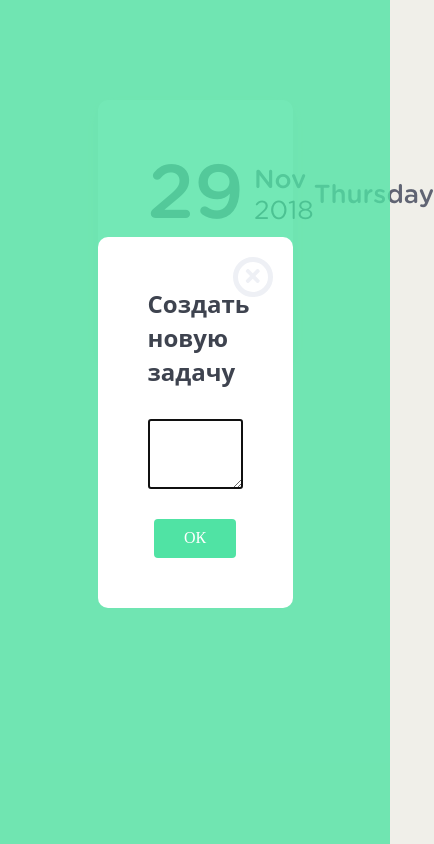
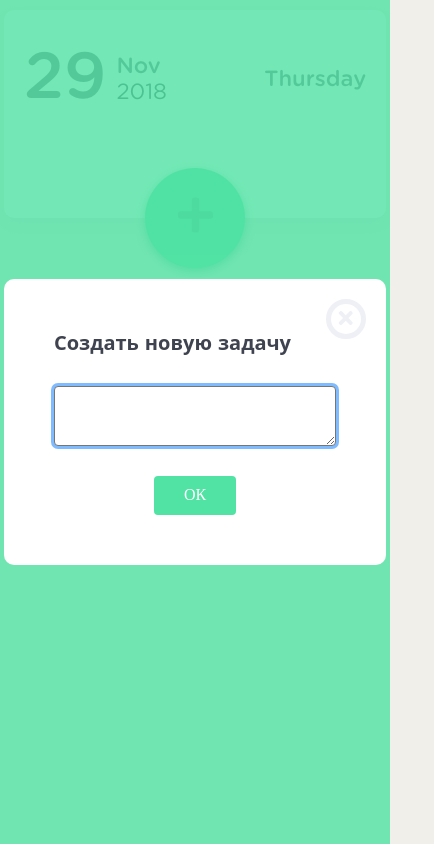
Before and after one commit to mendagazievb/test-task-todo-list, a Vue app: page / in a window 390 px wide. Both pictures are taken after a click on the button "create todo". Shown: the whole page, 434 px wide, since content can reach past the window. Built offline with nearby package versions, Linux system fonts and the light colour scheme; the HTML template or start-up script is replaced by a standard one.

Commit message:
added styles for responsive

```diff
--- a/src/App.vue
+++ b/src/App.vue
@@ -17,7 +17,7 @@
           v-model="title"
           :class="{error: isEmpty}"
           slot="body"
-          class="textarea grow"
+          class="textarea grow textarea--rad"
           v-focus>
       </textarea>
 
@@ -26,7 +26,7 @@
       </button>
     </modal>
 
-    <modal v-if="showDialog" @close="showDialog = false">
+    <modal v-if="showDialog" @close="showDialog = false" :fixed-width-container="true">
       <p slot="body">Текст скопирован в буфер</p>
     </modal>
   </div>
@@ -88,4 +88,33 @@
   @import "styles/button.css";
   @import "styles/input.css";
   @import "styles/base.css";
+
+  @media (768px <= width <= 992px) {
+    .container {
+      width: 80%;
+    }
+  }
+
+  @media (320px <= width <= 425px) {
+    :root {
+      --main-font-size: 2rem;
+      --big-font-size: 6.5rem;
+      --mid-font-size: 2.2rem;
+    }
+
+    .button--big {
+      bottom: -5rem;
+      width: 10rem;
+      height: 10rem;
+      font-size: 4rem;
+    }
+  }
+
+  @media (320px <= width <= 768px) {
+    .container {
+      width: 98%;
+      margin: 1rem auto;
+      padding: 3rem 2rem;
+    }
+  }
 </style>
--- a/src/components/List.vue
+++ b/src/components/List.vue
@@ -216,6 +216,10 @@
       border-color: var(--green-color);
     }
 
+    & .checkbox:focus ~ .checkboxMask {
+      box-shadow: 0 0 0 3px rgba(0, 123, 255, .5);
+    }
+
     & .checkbox:checked ~ .checkboxMask {
       border-color: var(--green-color);
 
--- a/src/components/Modal.vue
+++ b/src/components/Modal.vue
@@ -1,7 +1,7 @@
 <template>
   <transition :enter-class="modal.enter" :leave-class="modal.leaveActive">
     <div :class="modal.mask">
-      <div :class="modal.container">
+      <div :class="[modal.container, {[modal.containerWidth]: fixedWidthContainer}]">
         <button
             :class="modal.buttonClose"
             @click="$emit('close')"
@@ -35,6 +35,17 @@
   </transition>
 </template>
 
+<script>
+  export default {
+    props: {
+      fixedWidthContainer: {
+        type: Boolean,
+        default: false
+      }
+    }
+  }
+</script>
+
 <style lang="postcss" module="modal">
   .mask {
     position: fixed;
@@ -48,6 +59,16 @@
     align-items: center;
     justify-content: center;
     transition: opacity .3s ease;
+
+    & .containerWidth {
+      width: 50%;
+    }
+
+    @media (320px <= width <= 500px) {
+      & .containerWidth {
+        width: 98%;
+      }
+    }
   }
 
   .container {
@@ -58,6 +79,18 @@
     border-radius: 1rem;
     box-sizing: border-box;
     transition: all .3s ease;
+  }
+
+  @media (768px <= width <= 992px) {
+    .container {
+      width: 80%;
+    }
+  }
+
+  @media (320px <= width <= 768px) {
+    .container {
+      width: 98%;
+    }
   }
 
   .header {
@@ -116,7 +149,3 @@
     transform: scale(1.1);
   }
 </style>
-
-<style>
-
-</style>
--- a/src/styles/base.css
+++ b/src/styles/base.css
@@ -37,3 +37,10 @@ b {
 p {
   margin: 0;
 }
+
+button:focus,
+input:focus,
+textarea:focus {
+  outline: 0;
+  box-shadow: 0 0 0 3px rgba(0, 123, 255, .5);
+}
--- a/src/styles/input.css
+++ b/src/styles/input.css
@@ -3,3 +3,7 @@
   font-family: var(--font-book);
   font-size: var(--main-color);
 }
+
+.textarea--rad {
+  border-radius: 4px;
+}
```
